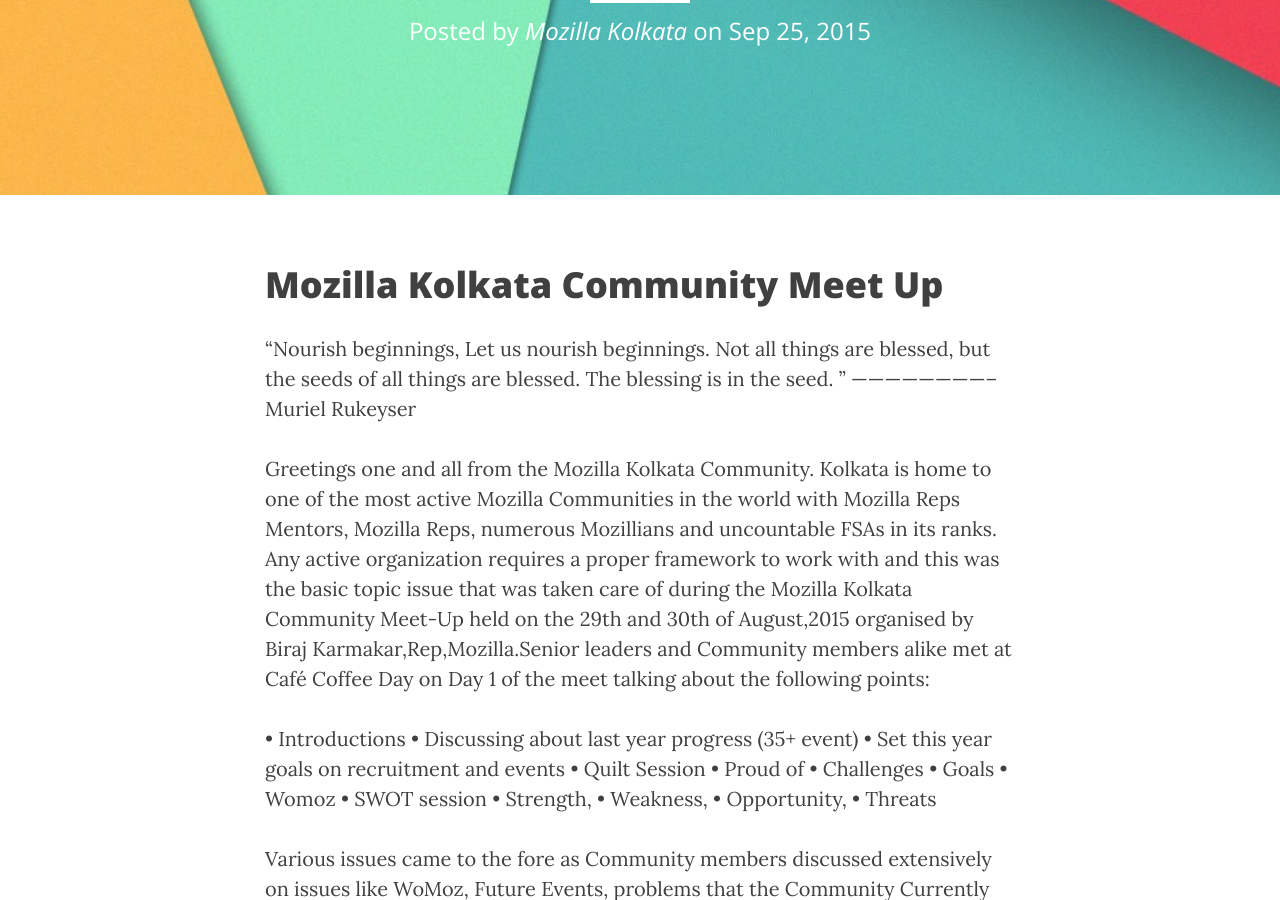
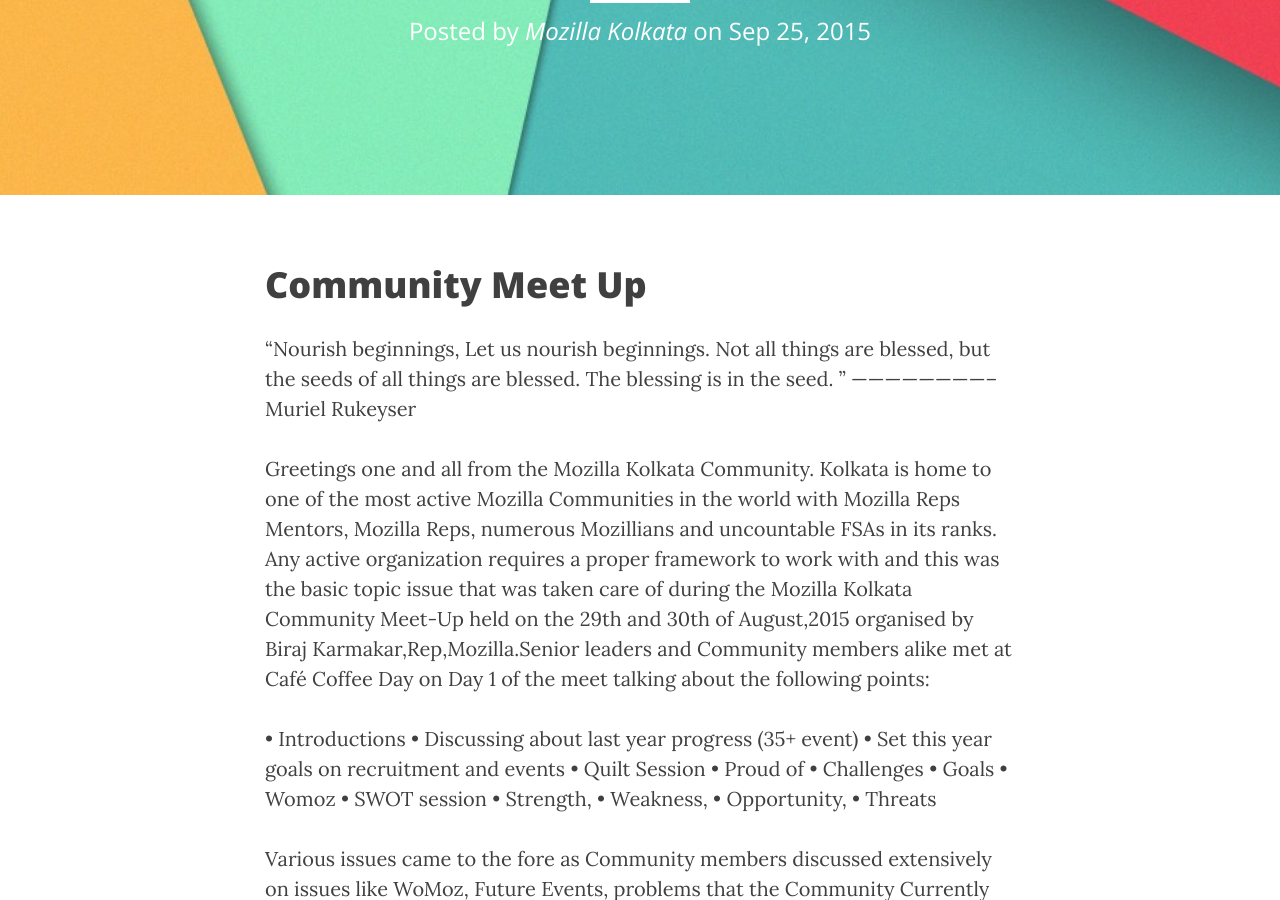
Before and after one commit to mozillakolkata/blog, a Jekyll site: the page built from _posts/2015-09-25-mozilla-kolkata-community-meet-up.markdown, in a window 1280 px wide and 900 px high, scrolled down 378 px. Built offline with Jekyll 4.4.1, drawn with Linux system fonts in a browser that asks for light colours; nearby versions of some CDN libraries; comment, search, counter and statistics services are not loaded.

Commit message:
Update 2015-09-25-mozilla-kolkata-community-meet-up.markdown

```diff
--- a/_posts/2015-09-25-mozilla-kolkata-community-meet-up.markdown
+++ b/_posts/2015-09-25-mozilla-kolkata-community-meet-up.markdown
@@ -9,7 +9,7 @@
 
 ---
 
-# Mozilla Kolkata Community Meet Up
+# Community Meet Up
 
 “Nourish beginnings, Let us nourish beginnings. Not all things are blessed, but the seeds of all things are blessed. The blessing is in the seed.   ”
                                                                                                                         -------------------------- Muriel Rukeyser
```
